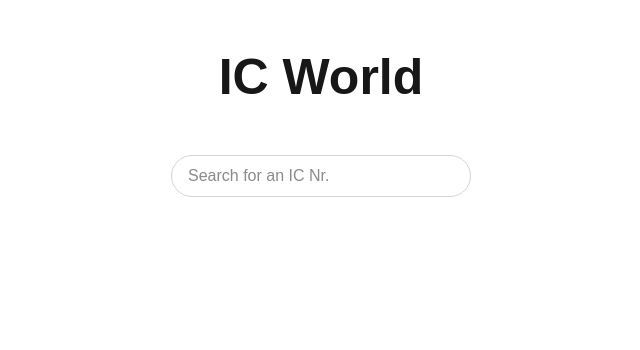
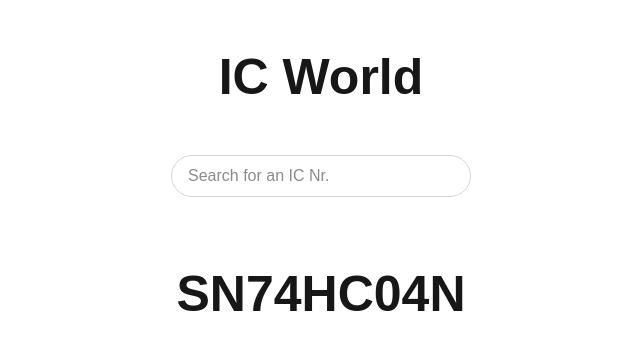
Before and after one commit to leonard-roepcke/icworld, a Next.js app in the folder icworld/: page / in a window 1280 px wide. Shown: the top 350 px of the page, without its empty margins (319-959 px from the left). Built offline with nearby package versions, Linux system fonts and the light colour scheme; no server answers; the database is empty.

Commit message:
feat: simple block test

```diff
--- a/icworld/app/page.tsx
+++ b/icworld/app/page.tsx
@@ -1,4 +1,5 @@
 "use client";
+import IcCard from "@/components/ic-card";
 import InputField from "@/components/inputfild";
 import ResponsiveText from "@/components/responsiveText";
 
@@ -10,12 +11,14 @@ export default function Home() {
 	return(
 		<div>
 			<div className="p-5"></div>
-			<ResponsiveText title="IC World"/>
+			<ResponsiveText text="IC World"/>
 			<div className="p-5"></div>
 			<InputField placeholder="Search for an IC Nr." onEnter={handleSearch}/>
 
 			<div className="p-5"></div>
 
+			<IcCard nr="SN74HC04N"/>
+
 		</div>
 	)
 }
--- /dev/null
+++ b/icworld/components/ic-card.tsx
@@ -0,0 +1,24 @@
+import { useEffect, useState } from "react";
+import ResponsiveText from "./responsiveText";
+import { getIcNameByNr } from "@/lib/db/ics";
+type Props = {
+  nr: string;
+};
+
+export default function IcCard({ nr }: Props) {
+    const [name, setName] = useState("");
+
+  useEffect(() => {
+    (async () => {
+      const result = await getIcNameByNr(nr);
+      setName(result);
+    })();
+  }, [nr]);
+
+  return (
+    <div className="p-5 flex-1 justify-center">
+      <ResponsiveText text={name} />
+      <ResponsiveText text={nr} />
+    </div>
+  );
+}
--- a/icworld/components/responsiveText.tsx
+++ b/icworld/components/responsiveText.tsx
@@ -2,7 +2,7 @@
 
 import { useRef, useState, useEffect } from "react";
 
-export default function ResponsiveText({ title }: { title: string }) {
+export default function ResponsiveText({ text }: { text: string }) {
   const containerRef = useRef<HTMLDivElement>(null);
   const [fontSize, setFontSize] = useState(16);
 
@@ -25,7 +25,7 @@ export default function ResponsiveText({ title }: { title: string }) {
       style={{ fontSize: fontSize }}
       className="font-bold text-center flex-1 justify-center"
     >
-      {title}
+      {text}
     </div>
   );
 }
--- a/icworld/lib/db/ics.ts
+++ b/icworld/lib/db/ics.ts
@@ -9,7 +9,7 @@ export async function getAllIcs() {
   return data;
 }
 
-export async function getProductByNr(nr: string) {
+export async function getIcNameByNr(nr: string) {
   const { data, error } = await supabase
     .from('ics')
     .select('*')
@@ -17,5 +17,5 @@ export async function getProductByNr(nr: string) {
     .single();
 
   if (error) throw new Error(error.message);
-  return data;
+  return data.name;
 }
```
